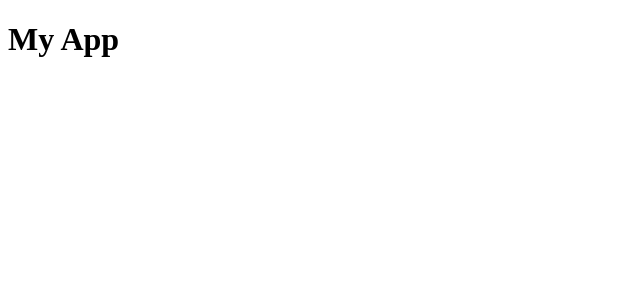
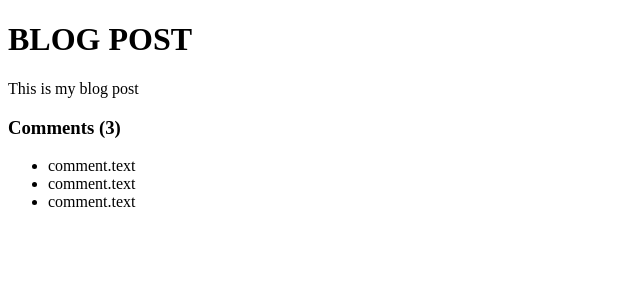
Before and after one commit to yashv521/React-App-Feedback-UI, a React (Create React App) app: page / in a window 1280 px wide. Shown: the top 300 px of the page, without its empty margins (0-640 px from the left). Built offline with nearby package versions, Linux system fonts and the light colour scheme.

Commit message:
jsx conditionals

```diff
--- a/src/App.js
+++ b/src/App.js
@@ -1,10 +1,33 @@
-import React from "react"
+function App() {
 
-function App() {
-    return React.createElement(
-      'div',
-     { className: 'container' },
-    React.createElement('h1', {}, 'My App')
+const title = 'Blog Post'
+const body = 'This is my blog post'
+const comments = [
+    {id: 1, text: 'Comment one'},
+    {id: 2, text: 'Comment two'},
+    {id: 3, text: 'Comment three'},
+]
+
+const loading = false
+const showComments = true
+
+if(loading) return <h1>Loading....</h1>
+
+    return (
+        <div className="container">
+            <h1>{title.toUpperCase()}</h1>
+            <p>{body}</p>
+
+        {showComments && ( <div className="comments">
+                <h3>Comments ({comments.length})</h3>
+                <ul>
+                    {comments.map((comment, index) => (
+                       <li key={index}>comment.text</li>
+                    ))}
+                </ul>
+            </div>
+            )}
+        </div>
     )
 }
 
```
